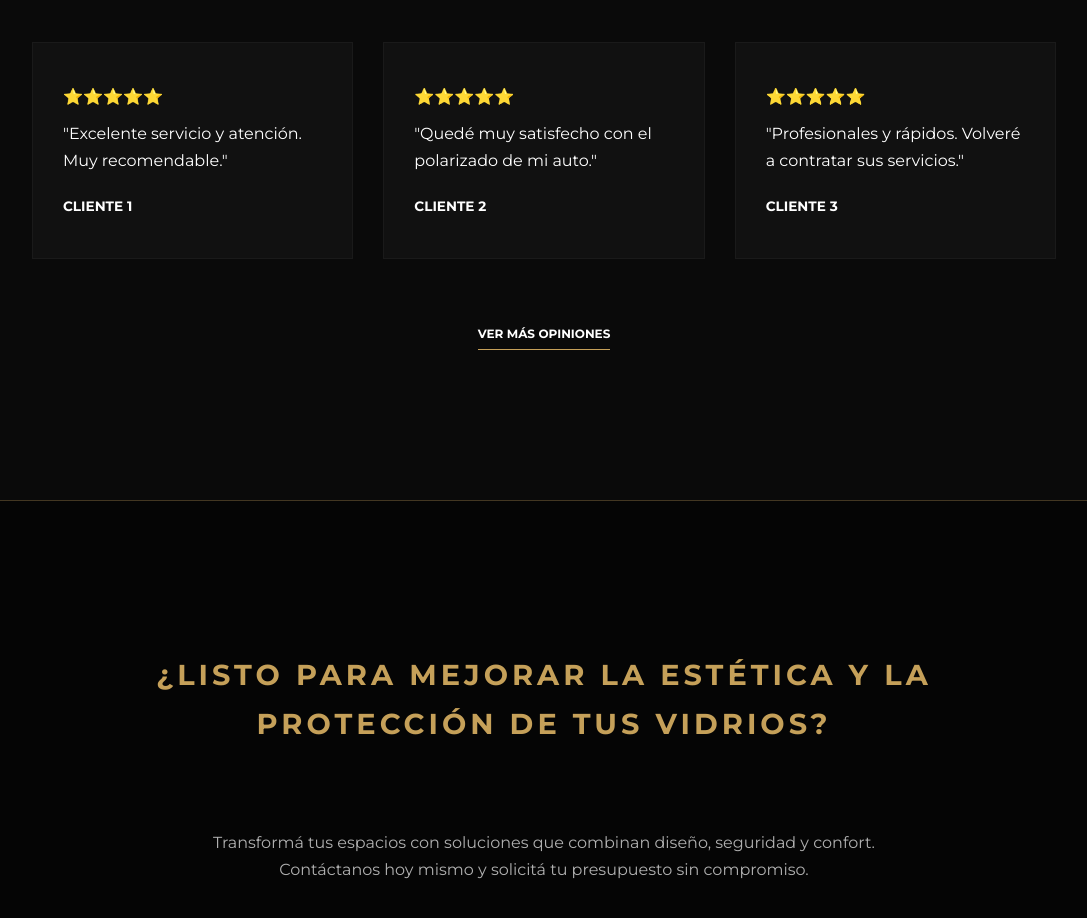
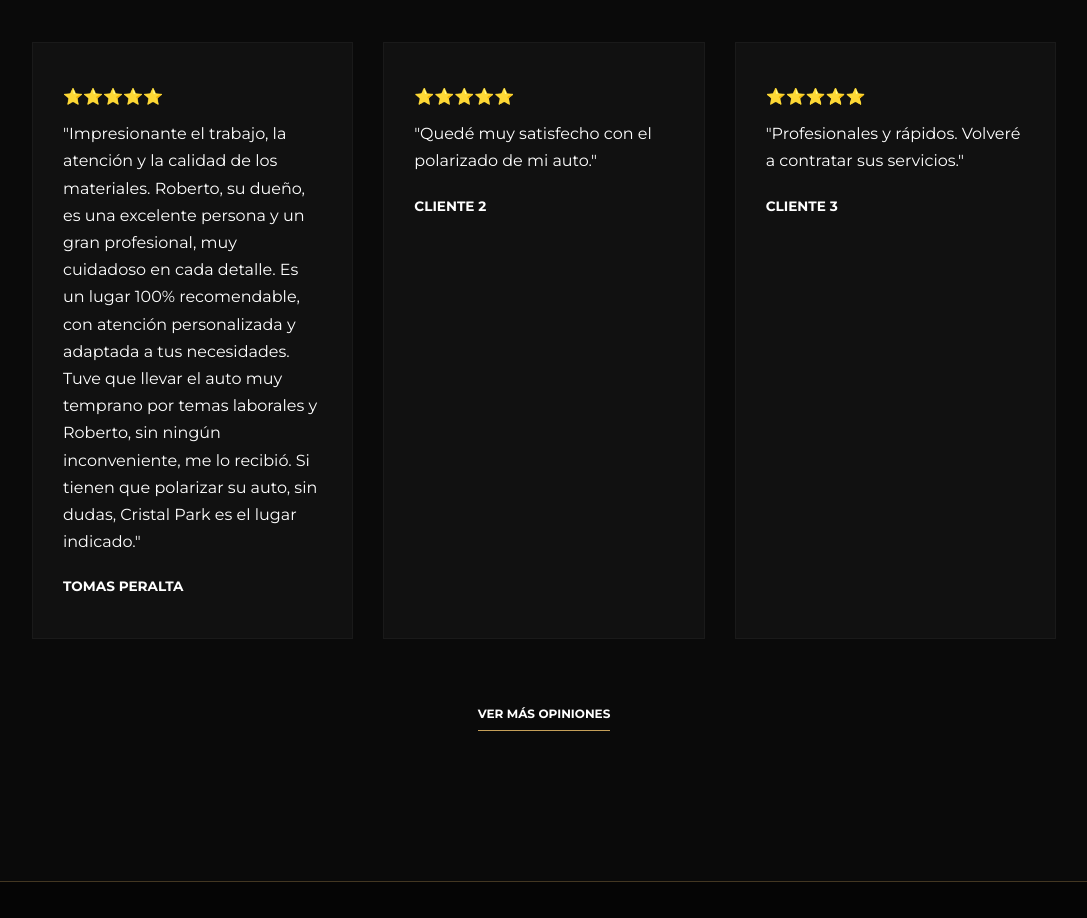
Before and after one commit to RoberLasarte332/cristal-park-polarizados, a plain HTML site: page index.html in a window 1280 px wide. Shown: the part 4000-4918 px from the top of the page, without its empty margins (96-1183 px from the left). Drawn offline with Linux system fonts and the light colour scheme; files that its build step writes are made by us from their sources.

Commit message:
Replace customer review with new content
Updated customer testimonial with new feedback.

```diff
--- a/index.html
+++ b/index.html
@@ -125,8 +125,8 @@
       <div class="grid-opiniones">
         <div class="card-opiniones">
           <p>⭐⭐⭐⭐⭐</p>
-          <p>"Excelente servicio y atención. Muy recomendable."</p>
-          <h4>Cliente 1</h4>
+          <p>"Impresionante el trabajo, la atención y la calidad de los materiales. Roberto, su dueño, es una excelente persona y un gran profesional, muy cuidadoso en cada detalle. Es un lugar 100% recomendable, con atención personalizada y adaptada a tus necesidades. Tuve que llevar el auto muy temprano por temas laborales y Roberto, sin ningún inconveniente, me lo recibió. Si tienen que polarizar su auto, sin dudas, Cristal Park es el lugar indicado."</p>
+          <h4>Tomas Peralta</h4>
         </div>
         <div class="card-opiniones">
           <p>⭐⭐⭐⭐⭐</p>
```
